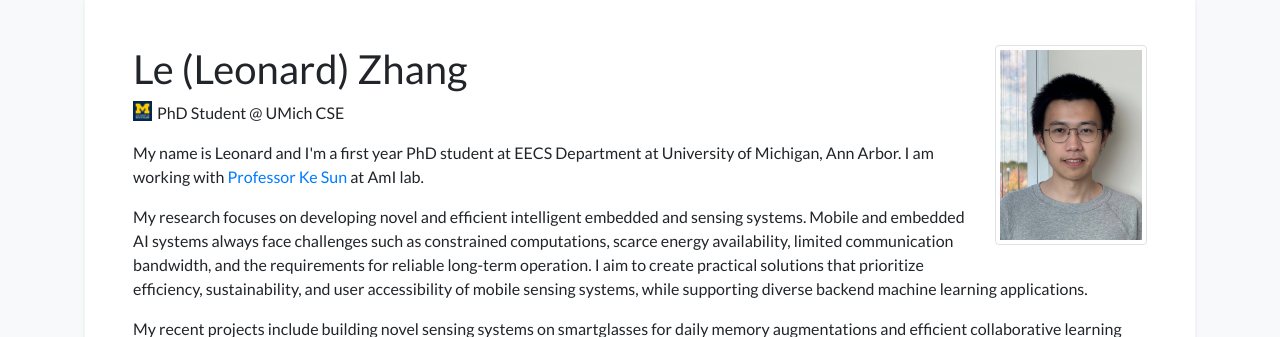
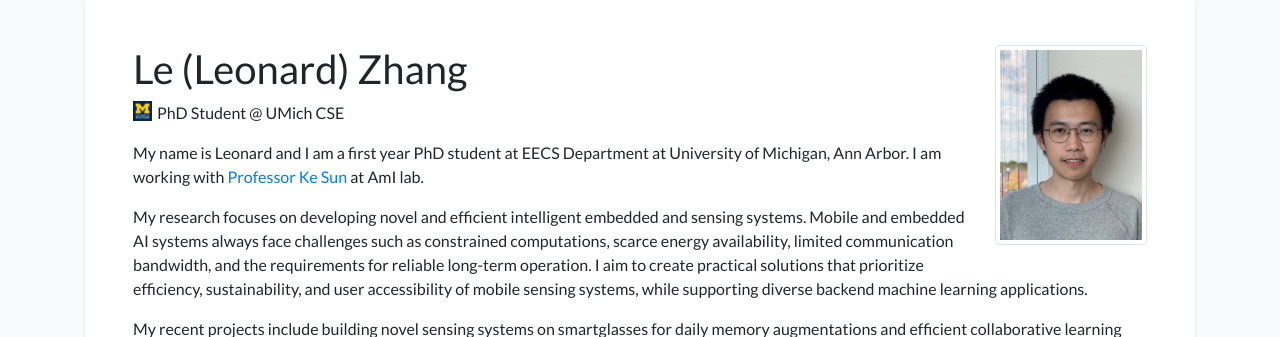
Before and after one commit to lezhangleonard/lezhangleonard.github.io, a Jekyll site: the page built from index.html, in a window 1280 px wide and 900 px high. Shown: the part 83-420 px from the top of the window. Built offline with Jekyll 4.4.1, drawn with Linux system fonts in a browser that asks for light colours; nearby versions of some CDN libraries; a style sheet for code colours, icons or effects is not loaded.

Commit message:
Fix contraction in short bio text

```diff
--- a/_data/profile.yml
+++ b/_data/profile.yml
@@ -15,7 +15,7 @@ linkedin: le-leonard-zhang
 short_bio_text_justify: false
 short_bio: >-
   <p>
-    My name is Leonard and I'm a first year PhD student at EECS Department at University of Michigan, Ann Arbor.
+    My name is Leonard and I am a first year PhD student at EECS Department at University of Michigan, Ann Arbor.
     I am working with <a href="https://samsonsjarkal.github.io/KeSun/">Professor Ke Sun</a> at AmI lab.
   </p>
   <p>
```
